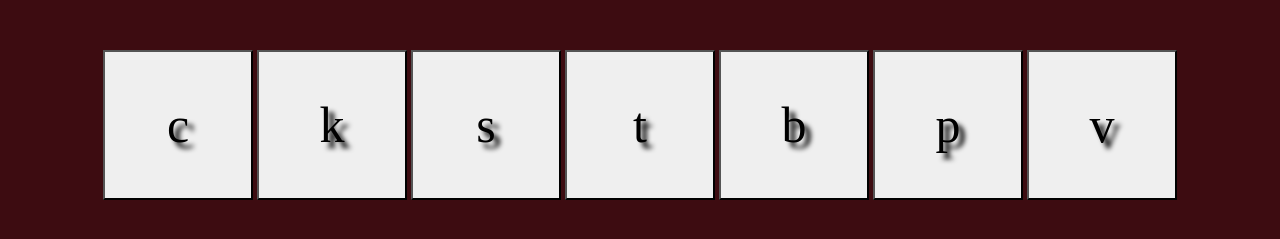
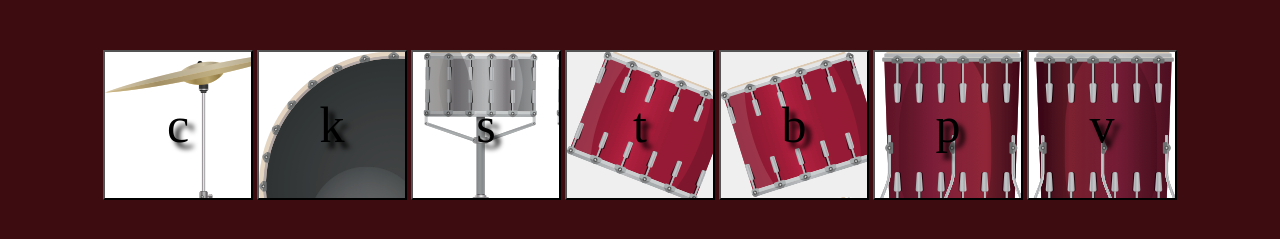
Before and after one commit to Pragya639sengar/Drum-Kit, a plain HTML site: page index.html in a window 1280 px wide. Shown: the part 151-390 px from the top of the page. Drawn offline with Linux system fonts and the light colour scheme.

Commit message:
Updated styles.css
I directly imported the images files, and these don't belong to a certain folder so deleted that folder name "\images", and directly put the names of the image files.

```diff
--- a/styles.css
+++ b/styles.css
@@ -21,19 +21,19 @@ body{
   cursor: pointer;
 }
 .c{
-  background-image: url("images/crash.png");
+  background-image: url("crash.png");
 }
 .k{
-  background-image: url("images/kick.png");
+  background-image: url("kick.png");
 }
 .s{
-  background-image: url("images/snare.png");
+  background-image: url("snare.png");
 }
 .t{
-  background-image: url("images/tom1.png");
+  background-image: url("tom1.png");
 }
 .b{
-  background-image: url("images/tom2.png");
+  background-image: url("tom2.png");
 }
-.p{background-image: url("images/tom3.png");}
-.v{background-image: url("images/tom4.png");}
+.p{background-image: url("tom3.png");}
+.v{background-image: url("tom4.png");}
```
